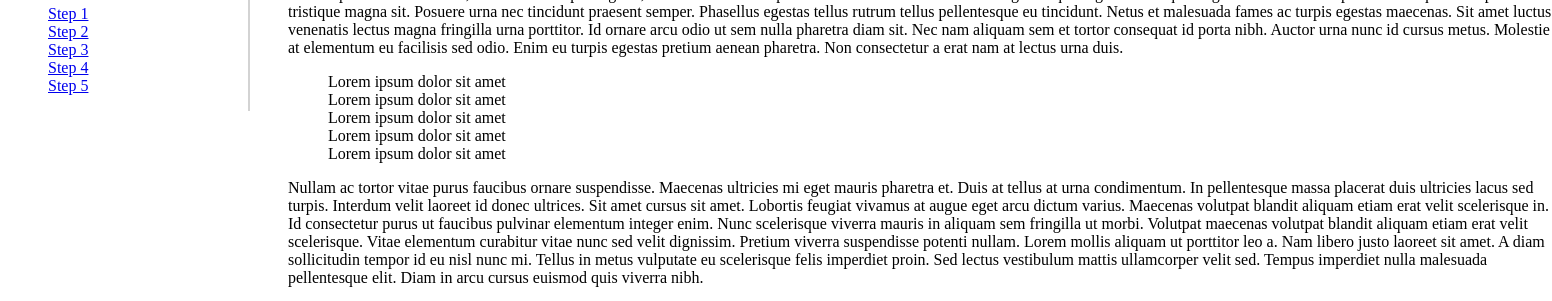
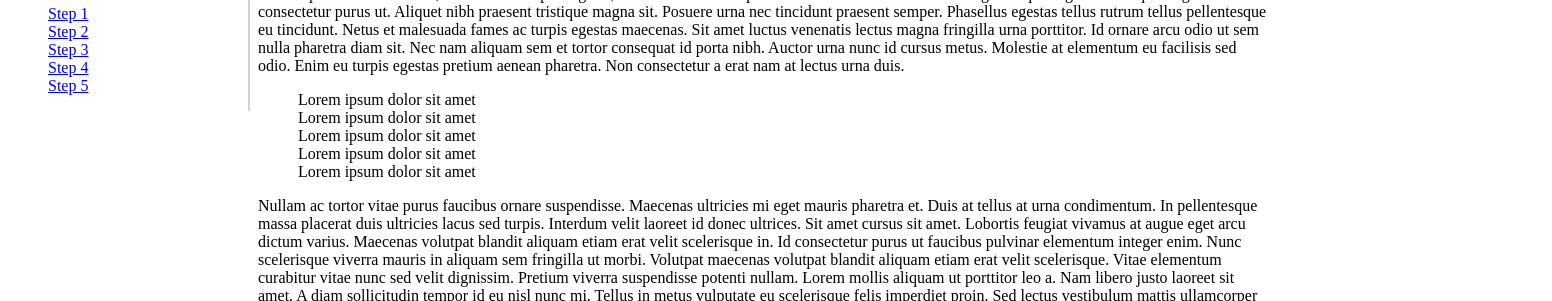
Before and after one commit to jdndm/fcc-technical-documentation, a plain HTML site: page docs/index.html in a window 1280 px wide. Shown: the part 82-383 px from the top of the page, 1552 px wide, since content can reach past the window. Drawn offline with Linux system fonts and the light colour scheme.

Commit message:
Add margin property to #main-doc

```diff
--- a/docs/style.css
+++ b/docs/style.css
@@ -13,10 +13,7 @@ li {
 }
 
 #main-doc {
-  position: relative;
-  left: 280px;
-  word-wrap: normal;
-  width: auto;
+  margin: 0px 5px 0px 250px;
 }
 
 @media (max-width: 800px) {
```
